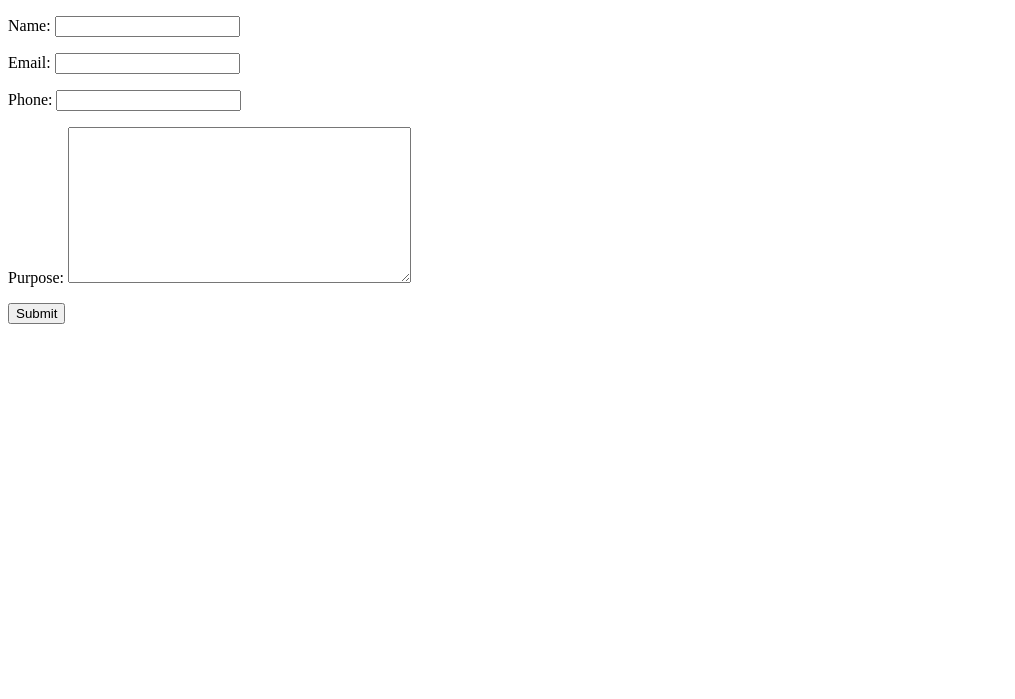
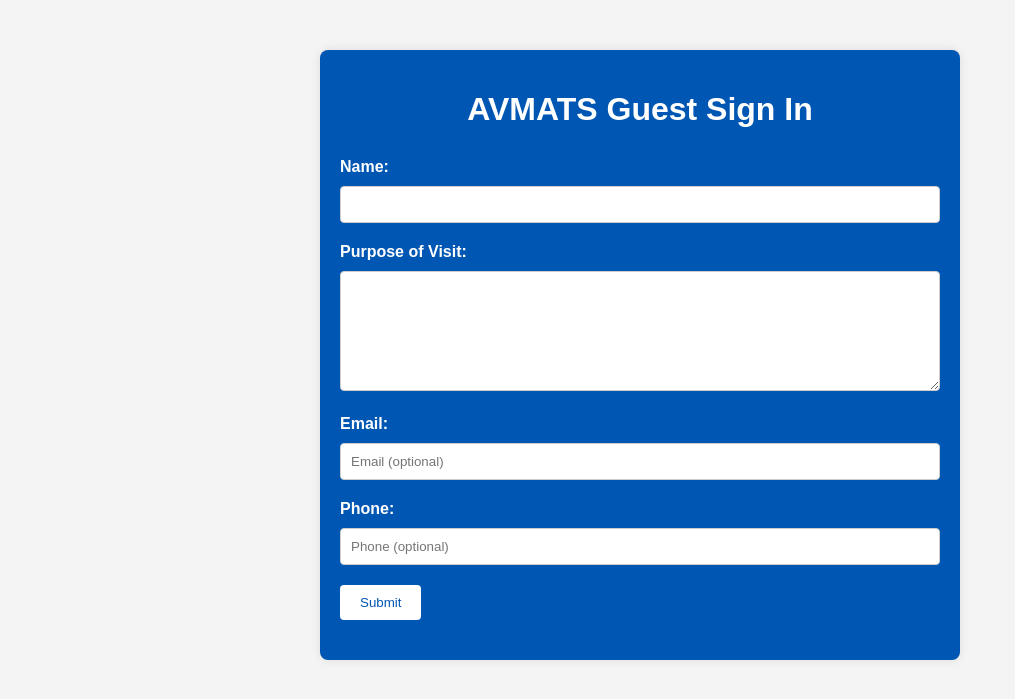
Before and after one commit to Stevene1234/guestlog, a Django app: page / in a window 1280 px wide. Shown: the top 699 px of the page, without its empty margins (0-1015 px from the left). Run offline with Django 5.2, Linux system fonts and the light colour scheme.

Commit message:
refined template and fixed timezone

```diff
--- a/guest_log_project/urls.py
+++ b/guest_log_project/urls.py
@@ -16,7 +16,7 @@ Including another URLconf
 """
 from django.contrib import admin
 from django.urls import path, include
-from guest_logs.views import visit_submission  # Import the view
+from guest_logs.views import visit_submission
 
 urlpatterns = [
     path('admin/', admin.site.urls),
--- a/guest_logs/templates/guest_logs/visit_submission.html
+++ b/guest_logs/templates/guest_logs/visit_submission.html
@@ -1,17 +1,96 @@
 <!DOCTYPE html>
-<html>
+<html lang="en">
 <head>
-    <title>Guest Log</title>
+    <meta charset="UTF-8">
+    <meta name="viewport" content="width=device-width, initial-scale=1.0">
+    <title>AVMATS Guest Sign In</title>
+    <style>
+        body {
+            font-family: Arial, sans-serif;
+            background-color: #f4f4f4;
+            margin: 0;
+            padding: 0;
+        }
+        .container {
+            max-width: 600px;
+            margin: 50px auto;
+            padding: 20px;
+            background-color: #0056b3; /* Darker blue background */
+            border-radius: 8px;
+            box-shadow: 0 0 10px rgba(0, 0, 0, 0.1);
+        }
+        h1 {
+            text-align: center;
+            margin-bottom: 30px;
+            color: #fff; /* White text color */
+        }
+        form {
+            margin-bottom: 20px;
+        }
+        label {
+            display: block;
+            margin-bottom: 10px;
+            font-weight: bold;
+            color: #fff; /* White text color */
+        }
+        input[type="text"],
+        input[type="email"],
+        textarea {
+            width: 100%;
+            padding: 10px;
+            margin-bottom: 20px;
+            border: 1px solid #ccc;
+            border-radius: 4px;
+            box-sizing: border-box;
+        }
+        textarea {
+            height: 120px;
+        }
+        input[type="submit"] {
+            background-color: #fff; /* White background */
+            color: #0056b3; /* Darker blue text color */
+            border: none;
+            border-radius: 4px;
+            padding: 10px 20px;
+            cursor: pointer;
+        }
+        input[type="submit"]:hover {
+            background-color: #003f7f; /* Even darker blue on hover */
+            color: #fff; /* White text color on hover */
+        }
+        .optional {
+            font-size: 12px;
+            color: #fff; /* White text color */
+        }
+        .error-message {
+            color: #dc3545;
+            margin-top: -10px;
+            margin-bottom: 10px;
+        }
+    </style>
 </head>
 <body>
-    {% if thank_you %}
-        <p>Thank you for your submission!</p>
-    {% else %}
-        <form method="post" action="">
+    <div class="container">
+        <h1>AVMATS Guest Sign In</h1> <!-- Header with the title -->
+        <form action="{% url 'visit_submission' %}" method="post">
             {% csrf_token %}
-            {{ form.as_p }}
-            <button type="submit">Submit</button>
+            {% if error_messages %}
+                <div class="error-message">
+                    {% for error_message in error_messages %}
+                        <p>{{ error_message }}</p>
+                    {% endfor %}
+                </div>
+            {% endif %}
+            <label for="id_name">Name:</label>
+            <input type="text" id="id_name" name="name" required>
+            <label for="id_purpose">Purpose of Visit:</label>
+            <textarea id="id_purpose" name="purpose" required></textarea>
+            <label for="id_email">Email:</label>
+            <input type="email" id="id_email" name="email" placeholder="Email (optional)">
+            <label for="id_phone">Phone:</label>
+            <input type="text" id="id_phone" name="phone" placeholder="Phone (optional)">
+            <input type="submit" value="Submit">
         </form>
-    {% endif %}
+    </div>
 </body>
 </html>
```
Also changed, not shown: guest_log_project/settings.py (+6 -2 lines), CHANGELOG.md, README.md, db.sqlite3, 1 other file.
